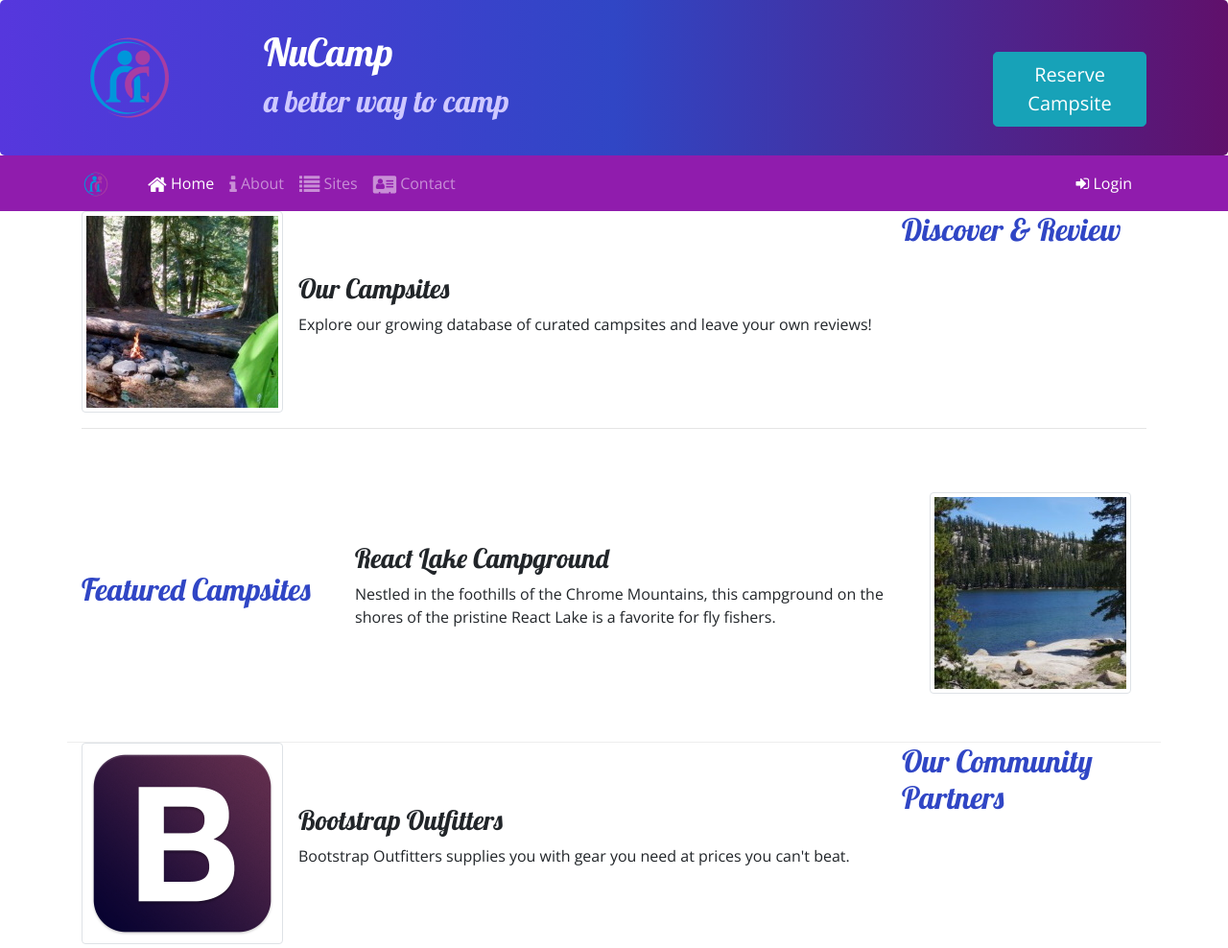
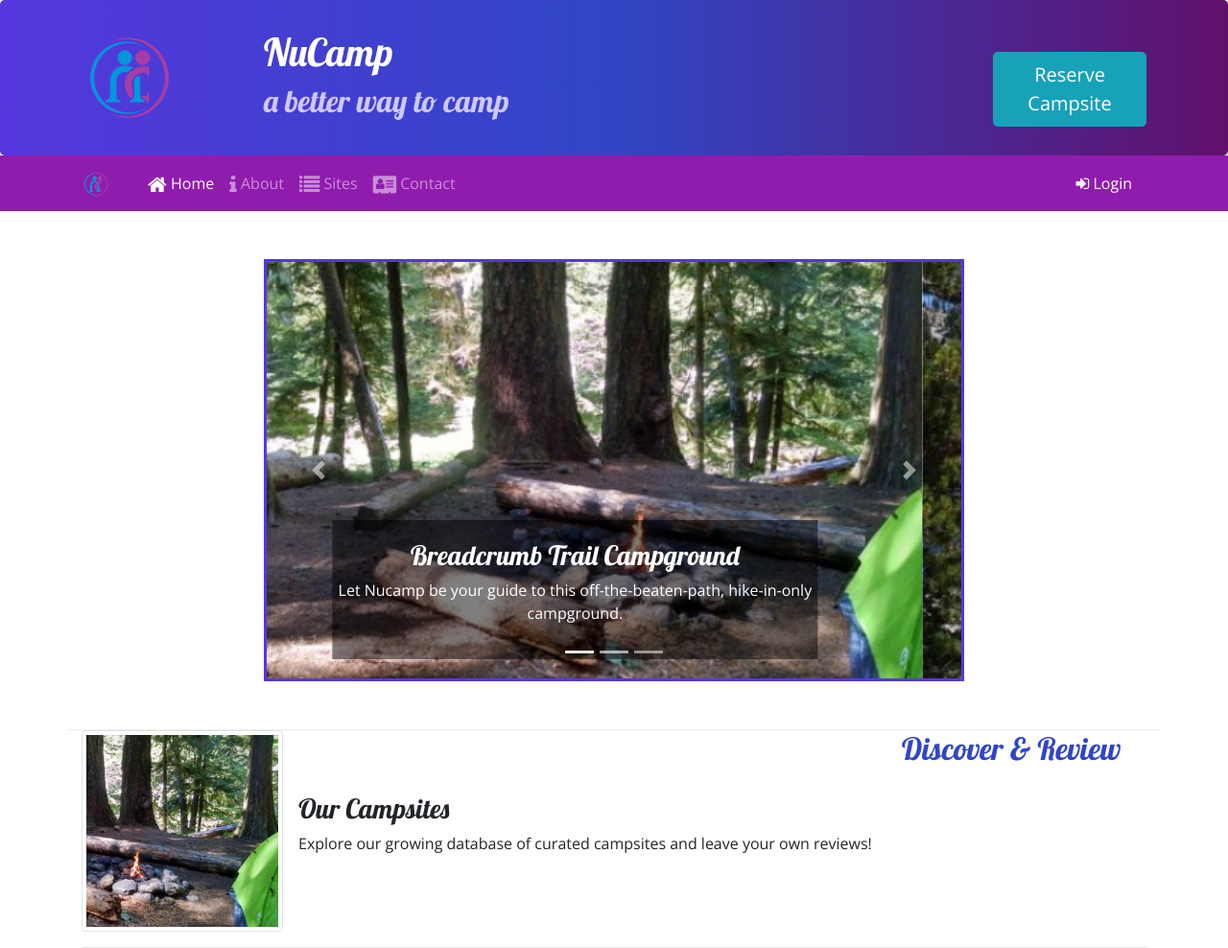
Before and after one commit to AdelAziza/nucampsite, a website: page index.html in a window 1280 px wide. Shown: the top 988 px of the page at 96% size. Drawn offline with nearby package versions, Linux system fonts and the light colour scheme.

Commit message:
Carousel

```diff
--- a/css/styles.css
+++ b/css/styles.css
@@ -45,3 +45,11 @@ a, a:hover {
   color: inherit;
   text-decoration: none;
 }
+/* Carousel style */
+.carousel-caption {
+  background-color: rgba(0, 0, 0, 0.5);
+}
+
+.carousel {
+  border: solid #5637DD;
+}
--- a/index.html
+++ b/index.html
@@ -61,8 +61,6 @@
                             </li>
                             <li class="nav-item"><a class="nav-link" href="contactus.html"><i
                                         class="fa fa-address-card fa-lg"></i> Contact</a></li>
-
-
                         </ul>
                         <span class="navbar-text ml-auto">
                             <a role="button" data-toggle="modal" data-target="#loginModal">
@@ -116,6 +114,64 @@
     </div>
 
     <div class="container">
+        <!-- What added -->
+        <div class="row row-content">
+            <div class="col-md-8 mx-auto">
+                <div id="homeCarousel" class="carousel slide" data-ride="carousel">
+                    <ol class="carousel-indicators">
+                        <li data-target="#homeCarousel" data-slide-to="0" class="active"></li>
+                        <li data-target="#homeCarousel" data-slide-to="1"></li>
+                        <li data-target="#homeCarousel" data-slide-to="2"></li>
+                    </ol>
+                    <div class="carousel-inner">
+                        <!-- First item -->
+                        <div class="carousel-item active">
+                            <img class="d-block w-100" src="img/breadcrumb-trail.jpg"
+                                alt="Breadcrumb Trail Campground" />
+                            <div class="carousel-caption">
+                                <h3>Breadcrumb Trail Campground</h3>
+                                <p class="d-none d-sm-block">Let Nucamp be your guide to this off-the-beaten-path,
+                                    hike-in-only campground.</p>
+
+                            </div>
+
+                        </div>
+                        <div class="carousel-item">
+                            <img class="d-block w-100" src="img/react-lake.jpg" alt="React Lake Campground" />
+                            <div class="carousel-caption">
+                                <h3>React Lake Campground</h3>
+                                <p class="d-none d-sm-block">Nestled in the foothills of the Chrome Mountains, this
+                                    campground on the shores of the pristine React Lake is a favorite for fly fishers.
+                                </p>
+
+                            </div>
+
+                        </div>
+
+                        <div class="carousel-item">
+                            <img class="d-block w-100" src="img/chrome-river.jpg" alt="Chrome River Campground" />
+                            <div class="carousel-caption">
+                                <h3>Chrome River Campground</h3>
+                                <p class="d-none d-sm-block">Spend a few sunny days and starry nights beneath a canopy
+                                    of old-growth firs at this enchanting spot by the Chrome River.</p>
+
+                            </div>
+                        </div>
+
+                    </div>
+                    <a class="carousel-control-prev" href="#homeCarousel" role="button" data-slide="prev">
+                        <span class="carousel-control-prev-icon"></span>
+                        <span class="sr-only">Previous</span>
+                    </a>
+                    <a class="carousel-control-next" href="#homeCarousel" role="button" data-slide="next">
+                        <span class="carousel-control-next-icon"></span>
+                        <span class="sr-only">Next</span>
+                    </a>
+
+                </div>
+            </div>
+        </div>
+
         <div class="row">
             <div class="col-sm-4 order-sm-last col-md-3">
                 <h2>Discover & Review</h2>
@@ -141,7 +197,6 @@
                 <!-- Task 1 -->
 
                 <div class="media">
-
                     <div class="media-body align-self-center">
                         <h3>React Lake Campground</h3>
                         <p class="d-none d-sm-block">Nestled in the foothills of the Chrome Mountains, this campground
```
